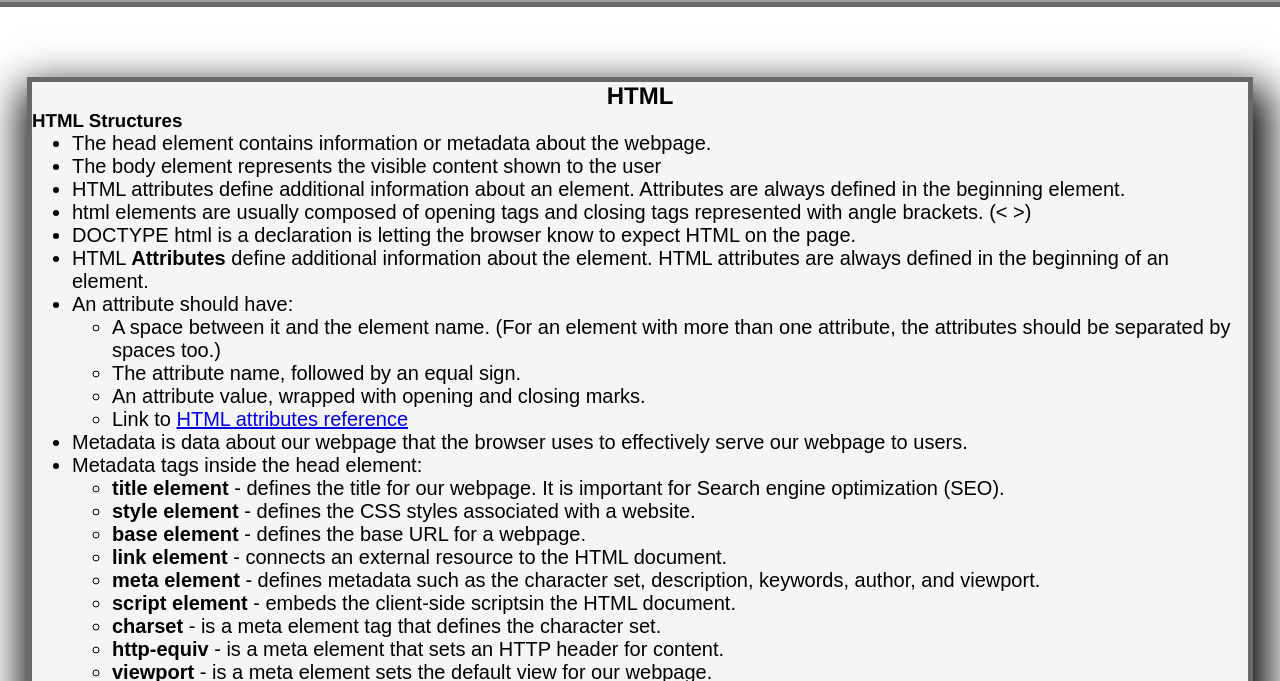
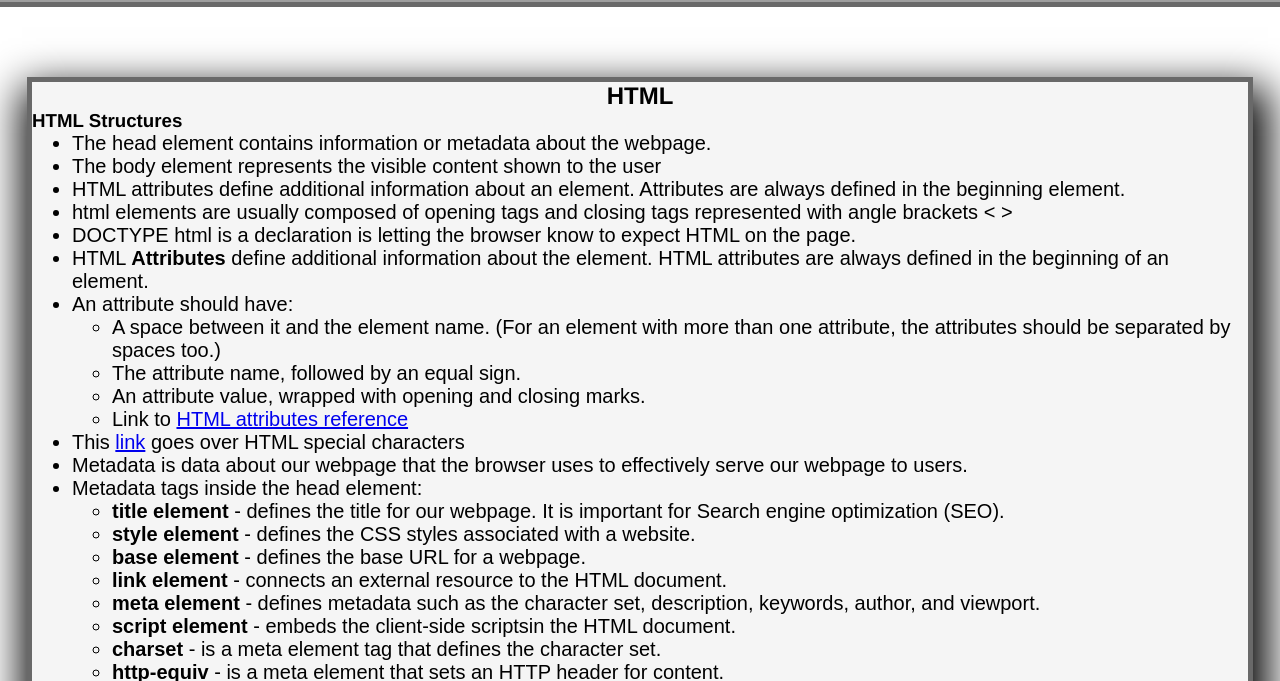
Before and after one commit to jperalta24/pre-work-study-guide, a plain HTML site: page index.html in a window 1280 px wide. Shown: the part 118-799 px from the top of the page. Drawn offline with Linux system fonts and the light colour scheme; grey boxes are pictures that could not be loaded.

Commit message:
adds HTML notes

```diff
--- a/index.html
+++ b/index.html
@@ -22,7 +22,7 @@
           <li>The head element contains information or metadata about the webpage.</li>
           <li>The body element represents the visible content shown to the user</li>
           <li>HTML attributes define additional information about an element. Attributes are always defined in the beginning element.</li>
-          <li>html elements are usually composed of opening tags and closing tags represented with angle brackets. (< >)</li>
+          <li>html elements are usually composed of opening tags and closing tags represented with angle brackets &lt; &gt; </li>
           <li>DOCTYPE html is a declaration is letting the browser know to expect HTML on the page.</li>
           <li>HTML <strong>Attributes</strong> define additional information about the element. HTML attributes are always defined in the beginning of an element.</li>
           <li>An attribute should have: <ul>
@@ -31,6 +31,8 @@
             <li>An attribute value, wrapped with opening and closing marks.</li>
             <li>Link to <a href="https://developer.mozilla.org/en-US/docs/Web/HTML/Attributes" title="HTML Attributes" target="_blank">HTML attributes reference</a>  </li>
           </ul></li>
+          <li>This <a href="https://developer.mozilla.org/en-US/docs/Learn/HTML/Introduction_to_HTML/Getting_started#entity_references_including_special_characters_in_html"
+            title="special characters" target="_blank">link</a> goes over HTML special characters</li>
           <li>Metadata is data about our webpage that the browser uses to effectively serve our webpage to users.</li>
           <li>Metadata tags inside the head element:
             <ul>
```
